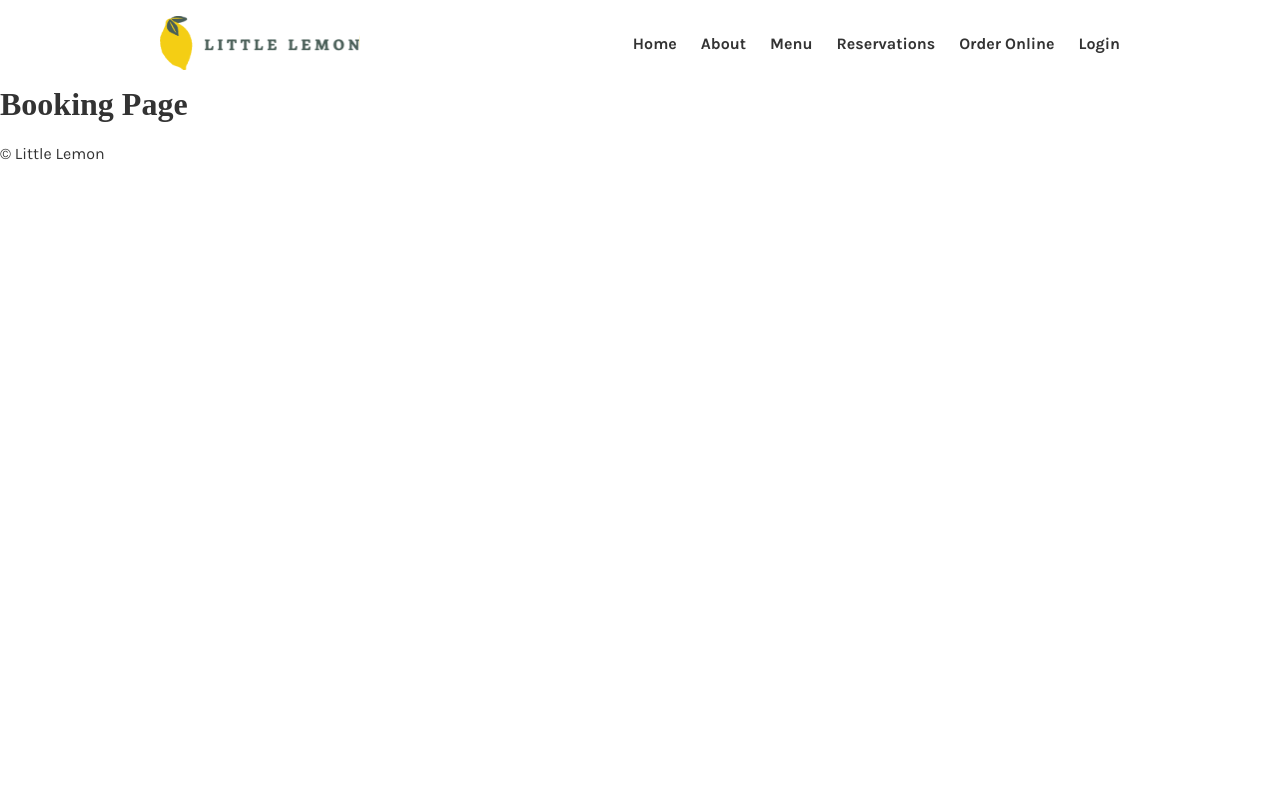
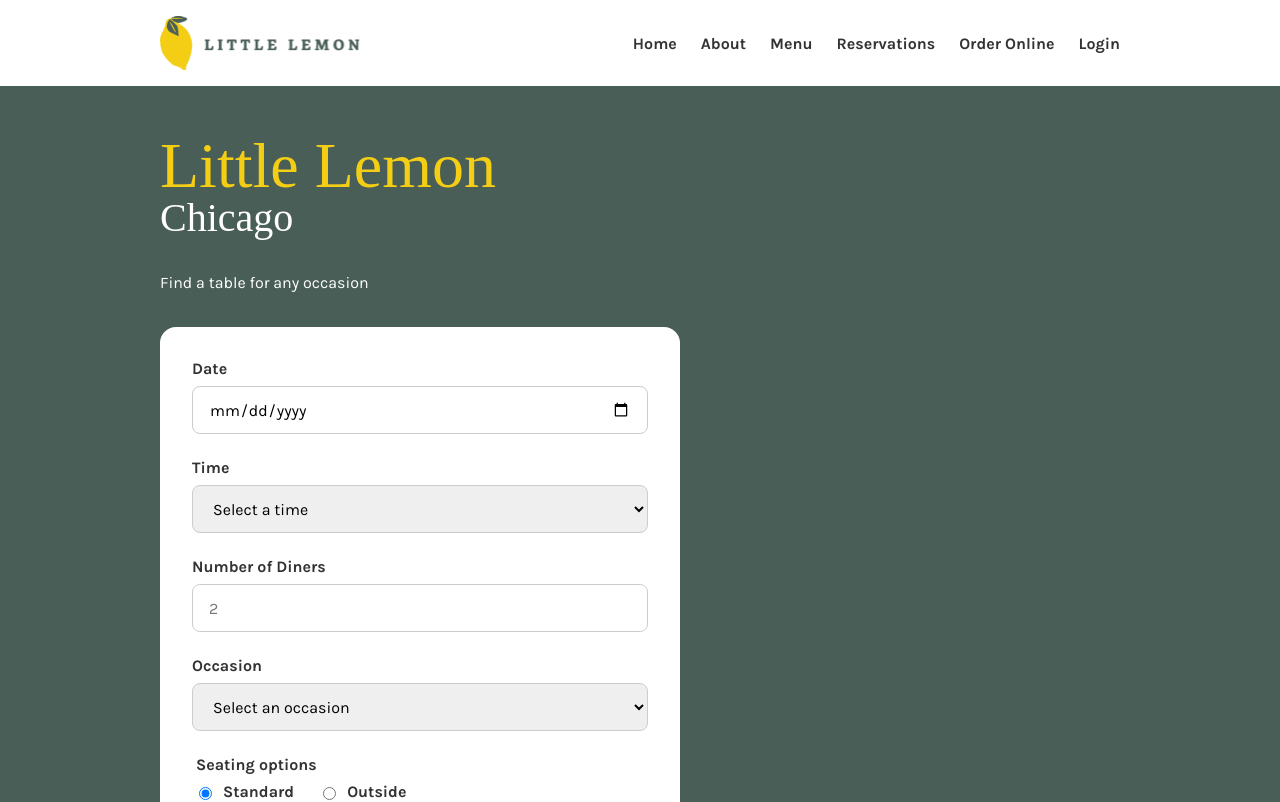
Before and after one commit to Natico/little-lemon, a React (Create React App) app: page /booking in a window 1280 px wide. Shown: the top 802 px of the page. Built offline with nearby package versions, Linux system fonts and the light colour scheme; a web font is replaced by a local one.

Commit message:
feat: add booking form UI

```diff
--- /dev/null
+++ b/src/features/booking/BookingForm.css
@@ -0,0 +1,65 @@
+.booking-form {
+  max-width: 520px;
+  display: grid;
+  gap: var(--space-lg);
+  padding: var(--space-xl);
+  border-radius: var(--radius-md);
+  background: #ffffff;
+}
+
+.booking-form__field {
+  display: grid;
+  gap: var(--space-sm);
+}
+
+.booking-form label,
+.booking-form legend {
+  font-family: var(--font-body);
+  font-weight: 700;
+}
+
+.booking-form input,
+.booking-form select {
+  width: 100%;
+  min-height: 48px;
+  padding: 0 var(--space-md);
+  border: 1px solid #cccccc;
+  border-radius: var(--radius-sm);
+  font: inherit;
+}
+
+.booking-form__seating {
+  display: flex;
+  gap: var(--space-lg);
+  padding: 0;
+  border: 0;
+}
+
+.booking-form__seating legend {
+  margin-bottom: var(--space-sm);
+}
+
+.booking-form__seating label {
+  display: flex;
+  align-items: center;
+  gap: var(--space-sm);
+}
+
+.booking-form__seating input {
+  width: auto;
+  min-height: auto;
+}
+
+@media (max-width: 768px) {
+  .booking-page {
+    padding: var(--space-xl) 0;
+  }
+
+  .booking-form {
+    padding: var(--space-lg);
+  }
+
+  .booking-form__seating {
+    flex-direction: column;
+  }
+}
--- /dev/null
+++ b/src/features/booking/BookingForm.jsx
@@ -0,0 +1,76 @@
+import "./BookingForm.css";
+import Button from "../../components/Button/Button";
+
+function BookingForm() {
+  return (
+    <form className="booking-form">
+      <div className="booking-form__field">
+        <label htmlFor="booking-date">Date</label>
+        <input
+          id="booking-date"
+          name="date"
+          type="date"
+        />
+      </div>
+
+      <div className="booking-form__field">
+        <label htmlFor="booking-time">Time</label>
+        <select id="booking-time" name="time">
+          <option value="">Select a time</option>
+          <option value="17:00">17:00</option>
+          <option value="18:00">18:00</option>
+          <option value="19:00">19:00</option>
+          <option value="20:00">20:00</option>
+        </select>
+      </div>
+
+      <div className="booking-form__field">
+        <label htmlFor="guests">Number of Diners</label>
+        <input
+          id="guests"
+          name="guests"
+          type="number"
+          min="1"
+          max="10"
+          placeholder="2"
+        />
+      </div>
+
+      <div className="booking-form__field">
+        <label htmlFor="occasion">Occasion</label>
+        <select id="occasion" name="occasion">
+          <option value="">Select an occasion</option>
+          <option value="birthday">Birthday</option>
+          <option value="anniversary">Anniversary</option>
+        </select>
+      </div>
+
+      <fieldset className="booking-form__seating">
+        <legend>Seating options</legend>
+
+        <label>
+          <input
+            type="radio"
+            name="seating"
+            value="standard"
+            defaultChecked
+          />
+          Standard
+        </label>
+
+        <label>
+          <input
+            type="radio"
+            name="seating"
+            value="outside"
+          />
+          Outside
+        </label>
+      </fieldset>
+
+      <Button type="submit">Let's go</Button>
+    </form>
+  );
+}
+
+export default BookingForm;
--- /dev/null
+++ b/src/pages/BookingPage/BookingPage.css
@@ -0,0 +1,24 @@
+.booking-page {
+  background: var(--color-primary-green);
+  min-height: calc(100vh - 160px);
+  padding: var(--space-2xl) 0;
+}
+
+.booking-page__content {
+  width: min(100% - 32px, 960px);
+  margin: 0 auto;
+}
+
+.booking-page__intro {
+  margin-bottom: var(--space-xl);
+}
+
+.booking-page__intro .display-title {
+  margin-bottom: 0;
+  color: var(--color-primary-yellow);
+}
+
+.booking-page__intro .sub-title,
+.booking-page__intro .paragraph {
+  color: #ffffff;
+}
--- a/src/pages/BookingPage/BookingPage.jsx
+++ b/src/pages/BookingPage/BookingPage.jsx
@@ -1,5 +1,22 @@
+import BookingForm from "../../features/booking/BookingForm";
+import "./BookingPage.css";
+
 function BookingPage() {
-  return <h1>Booking Page</h1>;
+  return (
+    <section className="booking-page">
+      <div className="booking-page__content">
+        <div className="booking-page__intro">
+          <h1 className="display-title">Little Lemon</h1>
+          <h2 className="sub-title">Chicago</h2>
+          <p className="paragraph">
+            Find a table for any occasion
+          </p>
+        </div>
+
+        <BookingForm />
+      </div>
+    </section>
+  );
 }
 
 export default BookingPage;
```
